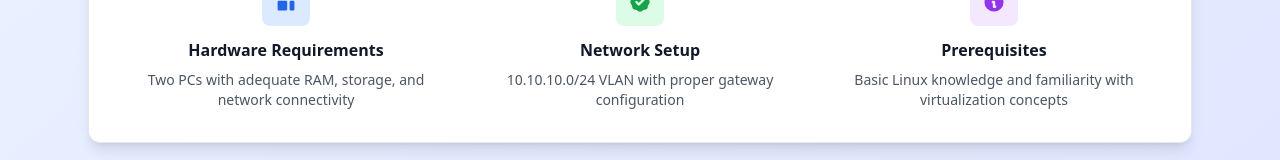
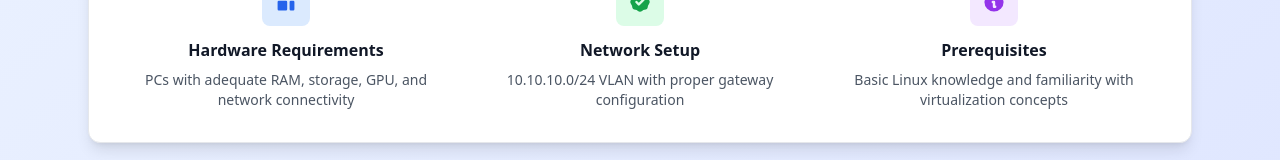
Before and after one commit to avaera8775/proxmox-docs, a Vue app: page / in a window 1280 px wide. Shown: the part 893-1053 px from the top of the page. Built offline with nearby package versions, Linux system fonts and the light colour scheme.

Commit message:
Updated index page

```diff
--- a/src/components/IndexPage.vue
+++ b/src/components/IndexPage.vue
@@ -96,7 +96,7 @@ const navigateToGuide = (guideId: string) => {
               </svg>
             </div>
             <h3 class="font-semibold text-gray-900 dark:text-white mb-2">Hardware Requirements</h3>
-            <p class="text-sm text-gray-600 dark:text-gray-300">Two PCs with adequate RAM, storage, and network connectivity</p>
+            <p class="text-sm text-gray-600 dark:text-gray-300">PCs with adequate RAM, storage, GPU, and network connectivity</p>
           </div>
           <div class="text-center">
             <div class="w-12 h-12 bg-green-100 dark:bg-green-900 rounded-lg flex items-center justify-center mx-auto mb-3">
```
